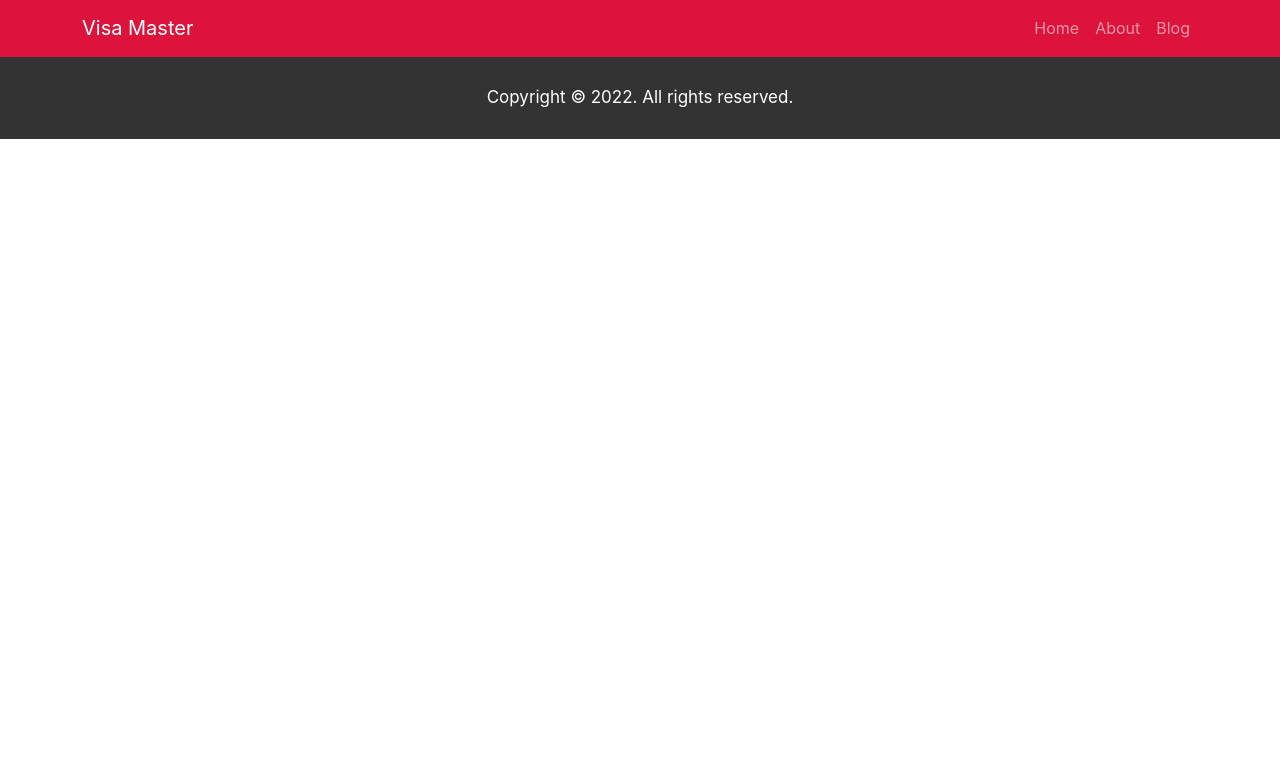
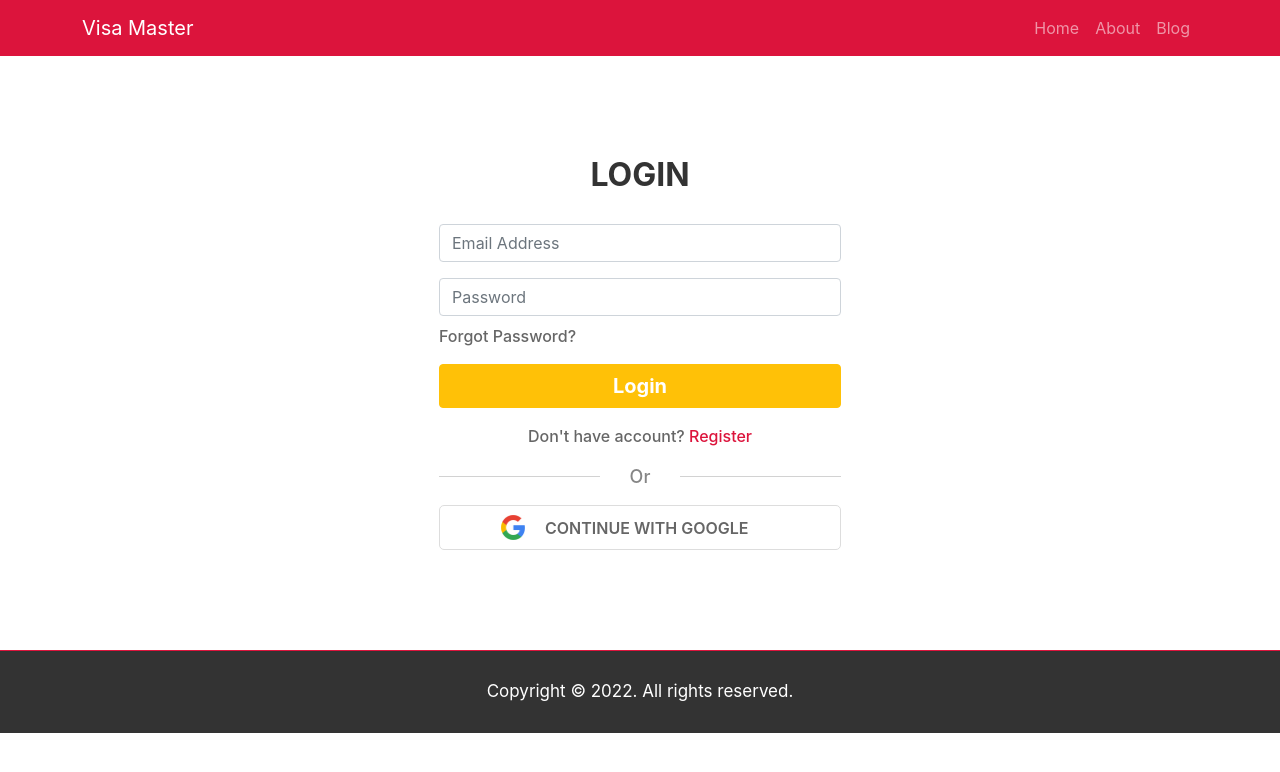
Before and after one commit to mabrur007/visa-master, a React (Create React App) app: page /login in a window 1280 px wide. Shown: the top 772 px of the page. Built offline with nearby package versions, Linux system fonts and the light colour scheme.

Commit message:
login page added with react firebase hooks

```diff
--- a/package.json
+++ b/package.json
@@ -11,6 +11,8 @@
     "react": "^18.0.0",
     "react-bootstrap": "^2.2.3",
     "react-dom": "^18.0.0",
+    "react-firebase-hooks": "^5.0.3",
+    "react-hot-toast": "^2.2.0",
     "react-router-dom": "^6.3.0",
     "react-scripts": "5.0.1",
     "web-vitals": "^2.1.4"
--- a/src/App.js
+++ b/src/App.js
@@ -5,6 +5,7 @@ import About from './Pages/About/About';
 import Blog from './Pages/Blog/Blog';
 import CheckOut from './Pages/CheckOut/CheckOut';
 import Home from './Pages/Home/Home/Home';
+import Login from './Pages/Login/Login';
 import Footer from './Pages/Shared/Footer/Footer';
 import Header from './Pages/Shared/Header/Header';
 
@@ -18,6 +19,7 @@ function App() {
         <Route path='/about' element={<About></About>}></Route>
         <Route path='/checkout' element={<CheckOut></CheckOut>}></Route>
         <Route path='/blog' element={<Blog></Blog>}></Route>
+        <Route path='/login' element={<Login></Login>}></Route>
       </Routes>
       <Footer></Footer>
     </div>
--- a/src/Pages/CheckOut/CheckOut.js
+++ b/src/Pages/CheckOut/CheckOut.js
@@ -3,7 +3,7 @@ import React from 'react';
 const CheckOut = () => {
     return (
         <div>
-            <h2>This is CheckOut page</h2>
+            <h2 className='text center mt-5 text-danger'>This is CheckOut page</h2>
         </div>
     );
 };
--- /dev/null
+++ b/src/Pages/Login/Login.css
@@ -0,0 +1,62 @@
+.login{
+    padding: 100px;
+}
+
+.login .title {
+    color: #333333;
+    font-size: 2rem;
+    font-weight: 700;
+    text-transform: uppercase;
+    text-align: center;
+    margin-bottom: 30px;
+}
+
+.login a{
+    text-decoration: none;
+    color: #666666;
+    font-weight: 500;
+}
+
+.login .divider {
+    height: auto;
+    display: flex;
+    justify-content: center;
+    align-items: center;
+    column-gap: 30px;
+    margin: 15px 0;
+}
+
+.login .divider span {
+    display: block;
+    width: 100%;
+    border-top: 1px solid #d2d2d2;
+}
+
+.login .divider p {
+    color: #868686;
+    font-size: 18px;
+    font-weight: 500;
+    margin-bottom: 0;
+}
+
+.social-login-btn {
+    color: #666666;
+    font-size: 16px;
+    font-weight: 600;
+    text-transform: uppercase;
+    padding: 9px;
+    display: flex;
+    width: 100%;
+    justify-content: center;
+    align-items: center;
+    border: 1px solid #dddddd;
+    border-radius: 5px;
+    background: #ffffff;
+    column-gap: 20px;
+    padding-right: 40px;
+    margin: auto;
+}
+
+.social-login-btn img {
+    height: 25px;
+}
--- /dev/null
+++ b/src/Pages/Login/Login.js
@@ -0,0 +1,134 @@
+import React, { useEffect, useState } from 'react';
+import { Form } from 'react-bootstrap';
+import { Link, useLocation, useNavigate } from 'react-router-dom';
+import { useSignInWithEmailAndPassword, useSignInWithGoogle } from 'react-firebase-hooks/auth';
+import auth from '../../firebase_init';
+import toast from 'react-hot-toast';
+import google from '../../images/google.png';
+import './Login.css';
+import Loader from '../Shared/Loader/Loader';
+
+const Login = () => {
+    const [signInWithEmailAndPassword,
+        user,
+        loading,
+        error
+    ] = useSignInWithEmailAndPassword(auth);
+
+    const [signInWithGoogle,
+        googleUser,
+        googleLoading
+    ] = useSignInWithGoogle(auth);
+
+    const [validated, setValidated] = useState(false);
+    const navigate = useNavigate();
+    const location = useLocation();
+    const from = location.state?.from?.pathname || '/';
+
+    //it will show success messagae when user is created and navigate to home
+    useEffect(() => {
+        if (user?.user?.email || googleUser?.user?.email) {
+            toast.success('Logged In!', {
+                duration: 4000,
+                id: 'login'
+            });
+
+            setTimeout(() => {
+                navigate(from, { replace: true });
+                return;
+            }, 1000);
+        }
+    }, [user, navigate, from, googleUser]);
+
+    // Handling Login form
+    const handleLogin = async (event) => {
+        event.preventDefault();
+        const form = event.currentTarget;
+
+        // Checking Validity
+        if (form.checkValidity() === false) {
+            event.stopPropagation();
+            setValidated(true);
+            return;
+        }
+
+        // Taking Input Field Values
+        const email = event.target.email.value;
+        const password = event.target.password.value;
+
+        // Creating Account With Email & Password
+        await signInWithEmailAndPassword(email, password);
+
+        // Reset Form
+        setValidated(false);
+    };
+
+    // Giving Loading Effect
+    if (loading || googleLoading) {
+        return <Loader></Loader>;
+    }
+
+    return (
+        <div className="login">
+            <div className="container">
+                <div className="row justify-content-center">
+                    <div className="col-lg-5 col-md-8 px-4">
+                        <Form  noValidate validated={validated} onSubmit={handleLogin}>
+                            <h2 className="title">Login</h2>
+                            <Form.Group className="mb-3" controlId="validationEmail">
+
+                                <Form.Control
+                                    type="email"
+                                    name="email"
+                                    placeholder="Email Address"
+                                    autoComplete="username"
+                                    required
+                                />
+                                <Form.Control.Feedback type="invalid">Please, Enter valid Email Address!</Form.Control.Feedback>
+                            </Form.Group>
+
+                            <Form.Group className="mb-3" controlId="validationPassword">
+
+                                <Form.Control
+                                    type="password"
+                                    name="password"
+                                    pattern=".{8,}"
+                                    placeholder="Password"
+                                    autoComplete="current-password"
+                                    required
+                                />
+                                <Form.Control.Feedback type="invalid">
+                                    Please, Enter your Password!
+                                </Form.Control.Feedback>
+                                <div className='mt-2'>
+                                    <Link to='/reset-password'>Forgot Password?</Link>
+                                </div>
+                            </Form.Group>
+
+                            <button className='btn btn-warning text-white w-100 mb-3 fw-bold fs-5' type="submit">Login</button>
+                            <Link className='text-center d-block' to="/register">Don't have account? <span>Register</span></Link>
+                            {error && <strong className='text-danger d-block text-center mt-1'>
+                                {
+                                    error?.message.includes('wrong-password') ? 'Wrong Password! Try to remember password.' : 'User Not Found! Please, Create account!'
+                                }
+                            </strong>}
+
+                            <div className="divider">
+                                <span></span>
+                                <p>Or</p>
+                                <span></span>
+                            </div>
+
+                            <button type='button' onClick={() => signInWithGoogle()} className='social-login-btn'>
+                                <img src={google} alt="Sign In With Google" />
+                                Continue With Google
+                            </button>
+                        </Form>
+                    </div>
+                </div>
+            </div>
+        </div>
+    );
+};
+
+export default Login;
--- /dev/null
+++ b/src/Pages/Shared/Loader/Loader.js
@@ -0,0 +1,14 @@
+import React from 'react';
+import { Spinner } from 'react-bootstrap';
+
+const Loader = () => {
+    return (
+        <div className="loader">
+            <Spinner animation="border" role="status">
+                <span className="visually-hidden">Loading...</span>
+            </Spinner>
+        </div>
+    );
+};
+
+export default Loader;
```
Also changed, not shown: src/Pages/Shared/Loader/.css (added), src/images/google.png (added), 1 other file (tests, documents, lock files or other folders).
